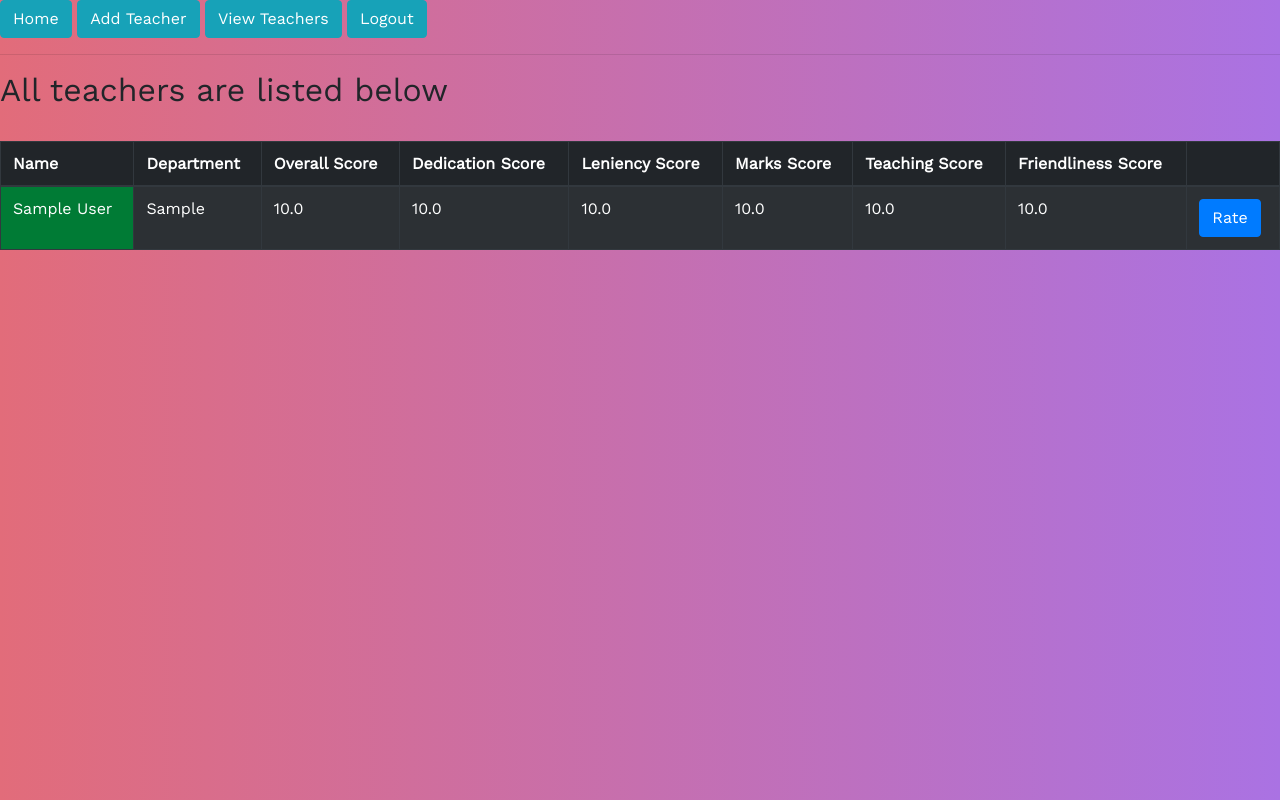
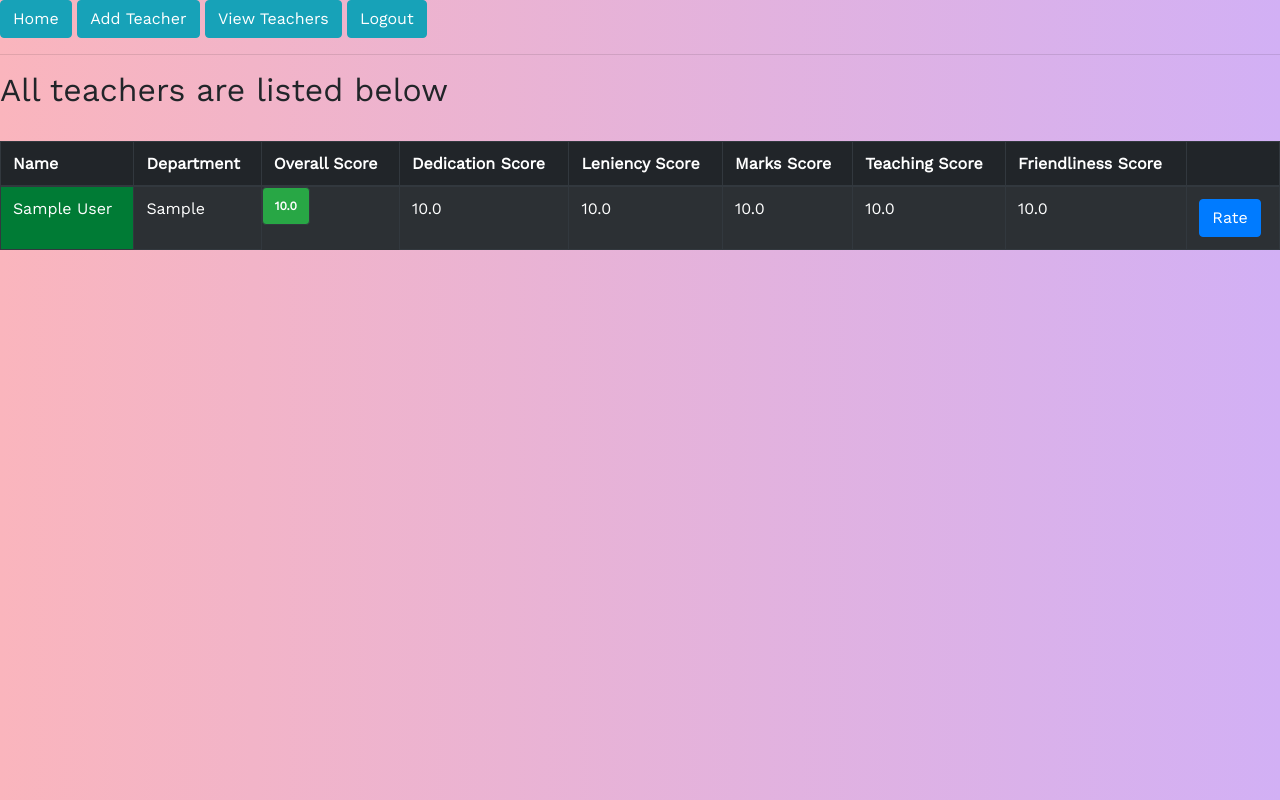
Before and after one commit to SidJain1412/TeacherRating, a Flask app: page /view_teachers in a window 1280 px wide. Run offline with Flask 2, Linux system fonts and the light colour scheme; a user stored in the database is signed in; tables that the repository leaves empty hold one stand-in row (values such as "Sample post"); some libraries are stand-ins or nearby versions.

Commit message:
Added badge for overall score, changed bg gradient, now showing teachers sorted by overall score (desc)

```diff
--- a/app/routes.py
+++ b/app/routes.py
@@ -88,7 +88,7 @@ def register():
 @app.route('/view_teachers')
 @login_required
 def view_teachers():
-    teachers = Teacher.query.order_by(Teacher.created_at.desc()).all()
+    teachers = Teacher.query.order_by(Teacher.overall_score.desc()).all()
     if(len(teachers)):
         return render_template('view_teachers.html', title="Teachers", teachers=teachers)
     flash('No teachers added. Please add some.')
--- a/app/static/css/styles.css
+++ b/app/static/css/styles.css
@@ -1,7 +1,7 @@
 @import url('https://fonts.googleapis.com/css?family=Work+Sans&display=swap');
 
 body{
-    background: -webkit-linear-gradient(left, #E26C7A, #AA72E3);
+    background: -webkit-linear-gradient(left, #FAB5BD, #D2B0F5);
     font-family: 'Work Sans', serif;
 }
 h4 {
--- a/app/templates/view_teachers.html
+++ b/app/templates/view_teachers.html
@@ -24,7 +24,7 @@
 			<tr>
 	            <td style = "background:#007B35;">{{teacher.first_name}} {{teacher.last_name}}</td>
 	            <td>{{teacher.dept}}</td>
-	            <td>{{teacher.overall_score}}</td>
+	            <td class="badge badge-success">{{teacher.overall_score}}</td>
 	            <td>{{teacher.dedication_score}}</td>
 	            <td>{{teacher.leniency_score}}</td>
 	            <td>{{teacher.marks_score}}</td>
```
